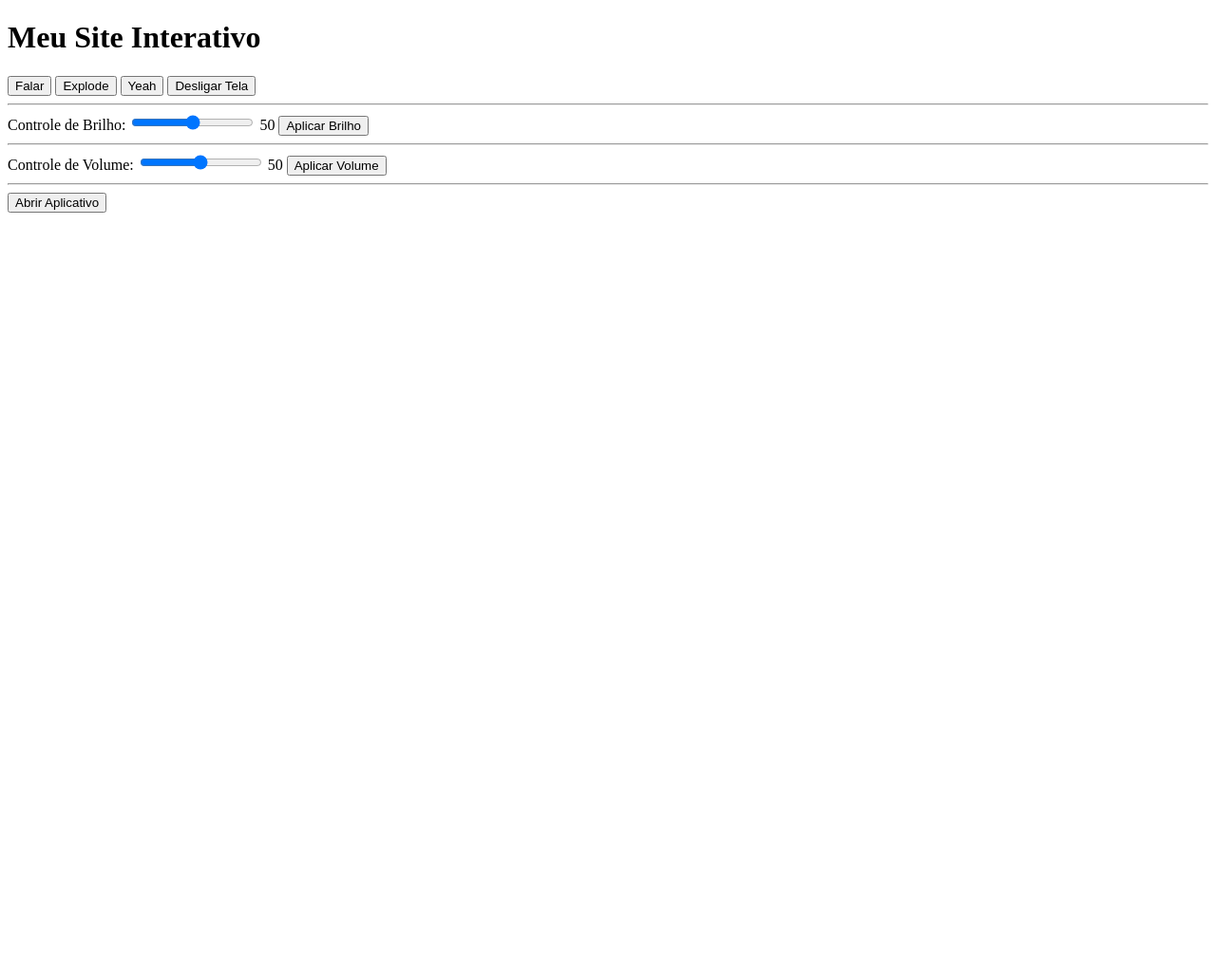
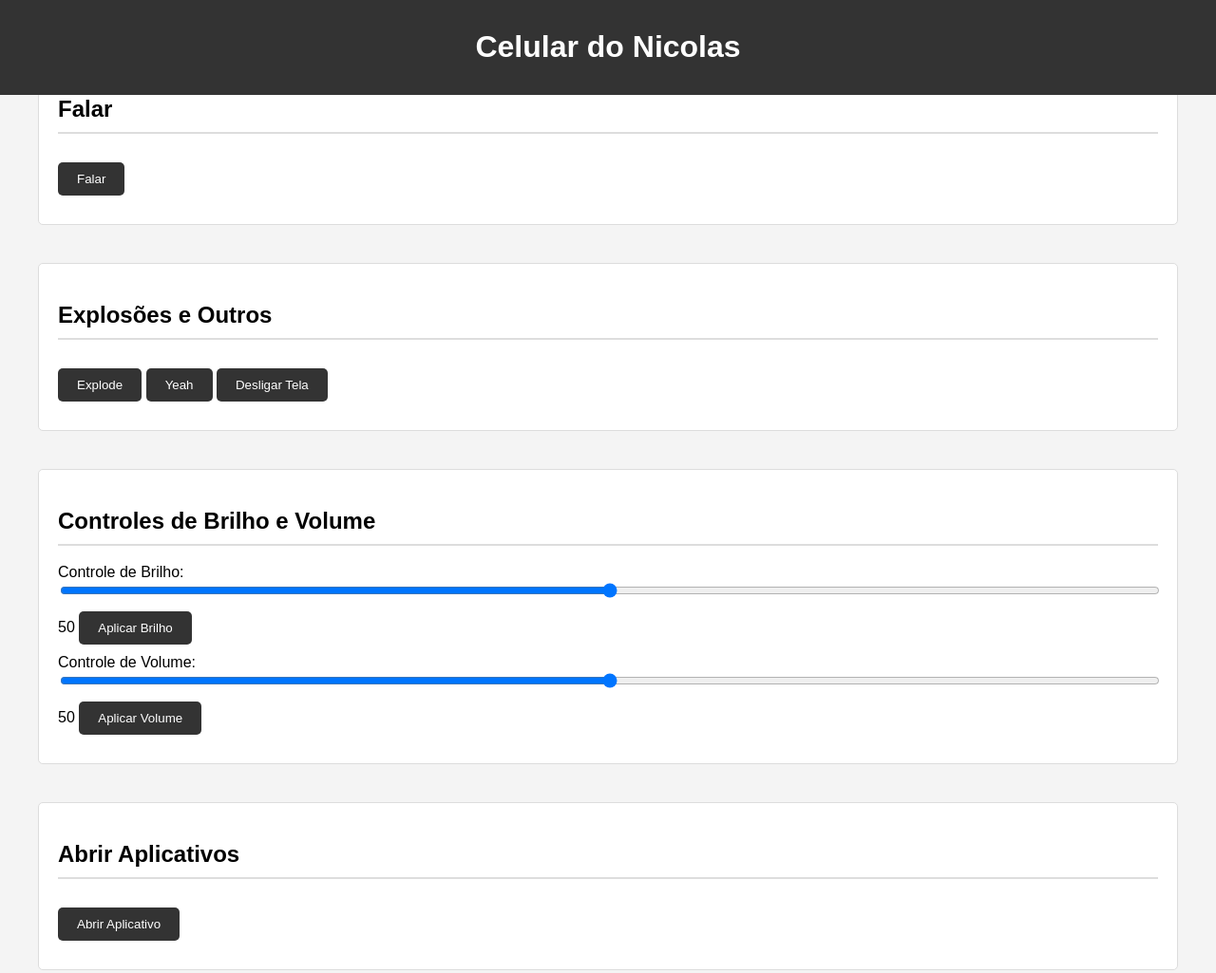
Before and after one commit to Nicolasejp/Nicolasejp.github.io, a plain HTML site: page index.html in a window 1280 px wide. Shown: the whole page at 95% size. Before the commit the page ends 800 px from the top, so only its background shows below. Drawn offline with Linux system fonts and the light colour scheme.

Commit message:
Update index.html

```diff
--- a/index.html
+++ b/index.html
@@ -3,61 +3,125 @@
 <head>
   <meta charset="UTF-8">
   <meta name="viewport" content="width=device-width, initial-scale=1.0">
-  <title>Meu Site Interativo</title>
+  <title>Celular do Nicolas</title>
+  <style>
+    body {
+      font-family: Arial, sans-serif;
+      background-color: #f4f4f4;
+      margin: 0;
+      padding: 0;
+    }
+
+    header {
+      background-color: #333;
+      color: white;
+      padding: 10px 0;
+      text-align: center;
+      position: fixed;
+      width: 100%;
+      top: 0;
+      z-index: 1000;
+    }
+
+    main {
+      padding: 60px 20px 20px;
+      max-width: 1200px;
+      margin: auto;
+    }
+
+    section {
+      margin-bottom: 40px;
+      padding: 20px;
+      border: 1px solid #ddd;
+      border-radius: 5px;
+      background-color: white;
+    }
+
+    h2 {
+      border-bottom: 2px solid #ddd;
+      padding-bottom: 10px;
+    }
+
+    button {
+      margin: 10px 0;
+      padding: 10px 20px;
+      border: none;
+      border-radius: 5px;
+      background-color: #333;
+      color: white;
+      cursor: pointer;
+    }
+
+    button:hover {
+      background-color: #555;
+    }
+
+    input[type="range"] {
+      width: 100%;
+    }
+
+    #falarBox, #appBox {
+      display: none;
+      margin-top: 10px;
+    }
+  </style>
 </head>
 <body>
-  <h1>Meu Site Interativo</h1>
+  <header>
+    <h1>Celular do Nicolas</h1>
+  </header>
 
-  <!-- Botão "Falar" -->
+  <main>
+    <section id="falar">
+      <h2>Falar</h2>
       <button onclick="mostrarCaixaFalar()">Falar</button>
-  <div id="falarBox" style="display: none;">
+      <div id="falarBox">
         <label for="falarInput">O que você quer falar?</label><br>
         <input type="text" id="falarInput"><br>
         <button onclick="enviarFala()">Enviar</button>
       </div>
+    </section>
 
-  <!-- Botão "Explode" -->
+    <section id="explosoes">
+      <h2>Explosões e Outros</h2>
       <button onclick="irPara('https://trigger.macrodroid.com/ab0de550-4b06-4a12-9ea7-932857c9aff7/explode')">Explode</button>
+      <button onclick="irPara('https://trigger.macrodroid.com/ab0de550-4b06-4a12-9ea7-932857c9aff7/yah')">Yeah</button>
+      <button onclick="irPara('https://trigger.macrodroid.com/ab0de550-4b06-4a12-9ea7-932857c9aff7/Butão')">Desligar Tela</button>
+    </section>
 
-  <!-- Botão "Yeah" -->
-  <button onclick="irPara('https://trigger.macrodroid.com/ab0de550-4b06-4a12-9ea7-932857c9aff7/yah')">Yeah</button>
-
-  <!-- Botão "Desligar Tela" -->
-  <button onclick="irPara('https://trigger.macrodroid.com/ab0de550-4b06-4a12-9ea7-932857c9aff7/Butão')">Desligar Tela</button>
-
-  <hr>
-
-  <!-- Controle de Brilho -->
+    <section id="controles">
+      <h2>Controles de Brilho e Volume</h2>
+      <div>
         <label for="brilhoSlider">Controle de Brilho:</label>
         <input type="range" id="brilhoSlider" min="0" max="100" value="50" oninput="atualizarValor('brilhoOutput', this.value)">
         <output id="brilhoOutput">50</output>
         <button onclick="ajustarBrilho()">Aplicar Brilho</button>
+      </div>
 
-  <hr>
-
-  <!-- Controle de Volume -->
+      <div>
         <label for="volumeSlider">Controle de Volume:</label>
         <input type="range" id="volumeSlider" min="0" max="100" value="50" oninput="atualizarValor('volumeOutput', this.value)">
         <output id="volumeOutput">50</output>
         <button onclick="ajustarVolume()">Aplicar Volume</button>
+      </div>
+    </section>
 
-  <hr>
-
-  <!-- Abrir Aplicativo -->
+    <section id="apps">
+      <h2>Abrir Aplicativos</h2>
       <button onclick="mostrarCaixaApp()">Abrir Aplicativo</button>
-  <div id="appBox" style="display: none;">
+      <div id="appBox">
         <label for="appInput">Nome do Aplicativo:</label><br>
         <input type="text" id="appInput"><br>
         <button onclick="abrirApp()">Abrir</button>
       </div>
+    </section>
+  </main>
 
   <script>
-    // Função para mostrar a caixa de falar
     function mostrarCaixaFalar() {
       document.getElementById("falarBox").style.display = "block";
     }
 
-    // Função para enviar a fala digitada
     function enviarFala() {
       const texto = document.getElementById("falarInput").value;
       if (texto.trim() !== "") {
@@ -68,36 +132,30 @@
       }
     }
 
-    // Função genérica para redirecionar para uma URL específica
     function irPara(url) {
       window.location.href = url;
     }
 
-    // Função para atualizar o valor exibido ao lado do slider
     function atualizarValor(outputId, value) {
       document.getElementById(outputId).textContent = value;
     }
 
-    // Função para ajustar o brilho
     function ajustarBrilho() {
       const valor = document.getElementById("brilhoSlider").value;
       const url = `https://trigger.macrodroid.com/ab0de550-4b06-4a12-9ea7-932857c9aff7/brilho?brilho=${valor}`;
       window.location.href = url;
     }
 
-    // Função para ajustar o volume
     function ajustarVolume() {
       const valor = document.getElementById("volumeSlider").value;
       const url = `https://trigger.macrodroid.com/ab0de550-4b06-4a12-9ea7-932857c9aff7/volume?volume=${valor}`;
       window.location.href = url;
     }
 
-    // Função para mostrar a caixa de abrir aplicativo
     function mostrarCaixaApp() {
       document.getElementById("appBox").style.display = "block";
     }
 
-    // Função para abrir o aplicativo digitado
     function abrirApp() {
       const nomeApp = document.getElementById("appInput").value;
       if (nomeApp.trim() !== "") {
```
Lines whose indentation alone changed are shown as unchanged.
